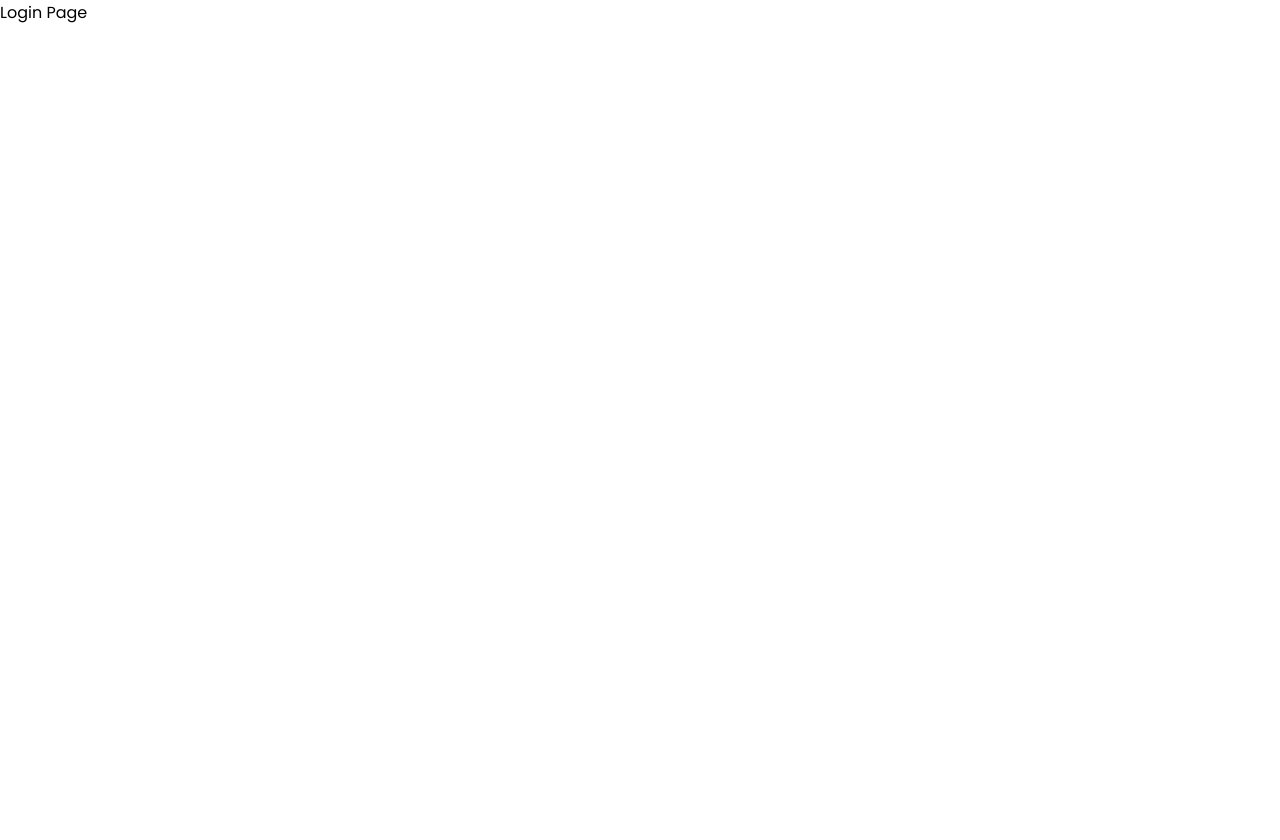
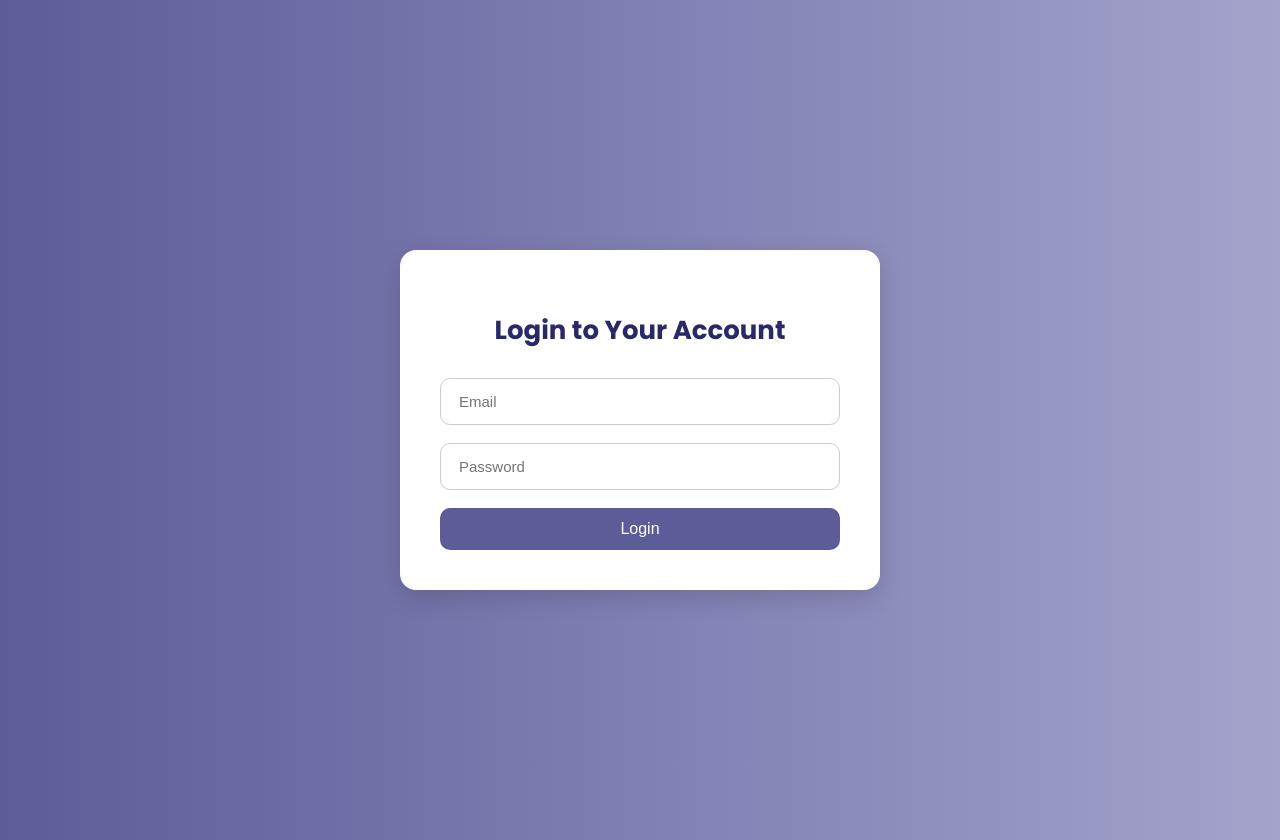
Before and after one commit to soumyatiw/Rentlee, a Next.js app: page /login in a window 1280 px wide. Before the commit the page ends 800 px from the top, so only its background shows below. Built offline with nearby package versions, Linux system fonts and the light colour scheme.

Commit message:
Login Page Done

```diff
--- /dev/null
+++ b/src/app/login/Login.module.css
@@ -0,0 +1,72 @@
+
+
+.container {
+  display: flex;
+  justify-content: center;
+  align-items: center;
+  height: 100vh;
+  background: linear-gradient(to right, #5C5C99, #A3A3CC);
+  padding: 20px;
+  font-family: 'Poppins', sans-serif;
+}
+
+.form {
+  background-color: white;
+  padding: 40px;
+  border-radius: 16px;
+  box-shadow: 0 8px 24px rgba(0, 0, 0, 0.15);
+  width: 100%;
+  max-width: 400px;
+  display: flex;
+  flex-direction: column;
+  gap: 18px;
+  animation: fadeIn 0.4s ease;
+}
+
+@keyframes fadeIn {
+  from {
+    opacity: 0;
+    transform: translateY(30px);
+  }
+  to {
+    opacity: 1;
+    transform: translateY(0);
+  }
+}
+
+.title {
+  text-align: center;
+  color: #292966;
+  font-size: 26px;
+  font-weight: 600;
+  margin-bottom: 10px;
+}
+
+.input {
+  padding: 14px 18px;
+  border-radius: 10px;
+  border: 1px solid #ccc;
+  font-size: 15px;
+  outline: none;
+  transition: border 0.3s ease;
+}
+
+.input:focus {
+  border-color: #5C5C99;
+}
+
+.button {
+  background-color: #5C5C99;
+  color: white;
+  padding: 12px;
+  border: none;
+  border-radius: 10px;
+  font-size: 16px;
+  font-weight: 500;
+  cursor: pointer;
+  transition: background-color 0.3s ease;
+}
+
+.button:hover {
+  background-color: #292966;
+}
--- a/src/app/login/page.js
+++ b/src/app/login/page.js
@@ -1,9 +1,50 @@
-import React from 'react'
+'use client';
 
-function Login() {
+import { useState } from 'react';
+import { signInWithEmailAndPassword } from 'firebase/auth';
+import { auth } from '@/firebase/config';
+import { useRouter } from 'next/navigation';
+import styles from './Login.module.css';
+
+export default function LoginPage() {
+  const [email, setEmail] = useState('');
+  const [password, setPassword] = useState('');
+  const router = useRouter();
+
+  const handleLogin = async (e) => {
+    e.preventDefault();
+    try {
+      await signInWithEmailAndPassword(auth, email, password);
+      alert('Login successful!');
+      router.push('/');
+    } catch (error) {
+      alert(error.message);
+    }
+  };
+
   return (
-    <div>Login Page</div>
-  )
+    <div className={styles.container}>
+      <form className={styles.form} onSubmit={handleLogin}>
+        <h2 className={styles.title}>Login to Your Account</h2>
+
+        <input
+          type="email"
+          placeholder="Email"
+          className={styles.input}
+          onChange={(e) => setEmail(e.target.value)}
+          required
+        />
+
+        <input
+          type="password"
+          placeholder="Password"
+          className={styles.input}
+          onChange={(e) => setPassword(e.target.value)}
+          required
+        />
+
+        <button type="submit" className={styles.button}>Login</button>
+      </form>
+    </div>
+  );
 }
-
-export default Login
--- /dev/null
+++ b/src/app/profile/Profile.module.css
@@ -0,0 +1,52 @@
+.container {
+  padding: 40px;
+  max-width: 600px;
+  margin: 0 auto;
+  background: white;
+  border-radius: 12px;
+  box-shadow: 0 8px 24px rgba(0, 0, 0, 0.1);
+  font-family: 'Poppins', sans-serif;
+}
+
+.heading {
+  font-size: 28px;
+  font-weight: 600;
+  color: #292966;
+  text-align: center;
+  margin-bottom: 24px;
+}
+
+.form {
+  display: flex;
+  flex-direction: column;
+  gap: 16px;
+}
+
+.input {
+  padding: 12px 16px;
+  border-radius: 8px;
+  border: 1px solid #ccc;
+  font-size: 15px;
+  transition: border-color 0.3s;
+}
+
+.input:focus {
+  border-color: #5C5C99;
+  outline: none;
+}
+
+.button {
+  padding: 12px;
+  border: none;
+  background-color: #5C5C99;
+  color: white;
+  font-weight: 500;
+  font-size: 16px;
+  border-radius: 8px;
+  cursor: pointer;
+  transition: background-color 0.3s;
+}
+
+.button:hover {
+  background-color: #292966;
+}
--- a/src/firebase/config.js
+++ b/src/firebase/config.js
@@ -1,6 +1,7 @@
 // Import the functions you need from the SDKs you need
 import { initializeApp } from "firebase/app";
 import { getAuth } from 'firebase/auth';
+import { getFirestore } from 'firebase/firestore';
 
 // TODO: Add SDKs for Firebase products that you want to use
 // https://firebase.google.com/docs/web/setup#available-libraries
@@ -19,4 +20,6 @@ const firebaseConfig = {
 
 // Initialize Firebase
 const app = initializeApp(firebaseConfig);
+
 export const auth = getAuth(app);
+export const db = getFirestore(app);
```
Also changed, not shown: src/app/profile/page.js (added, +64 -0 lines), src/app/signup/page.js (+11 -2 lines), src/components/Navbar.js (+29 -2 lines), src/hooks/useAuth.js (added, +28 -0 lines).
